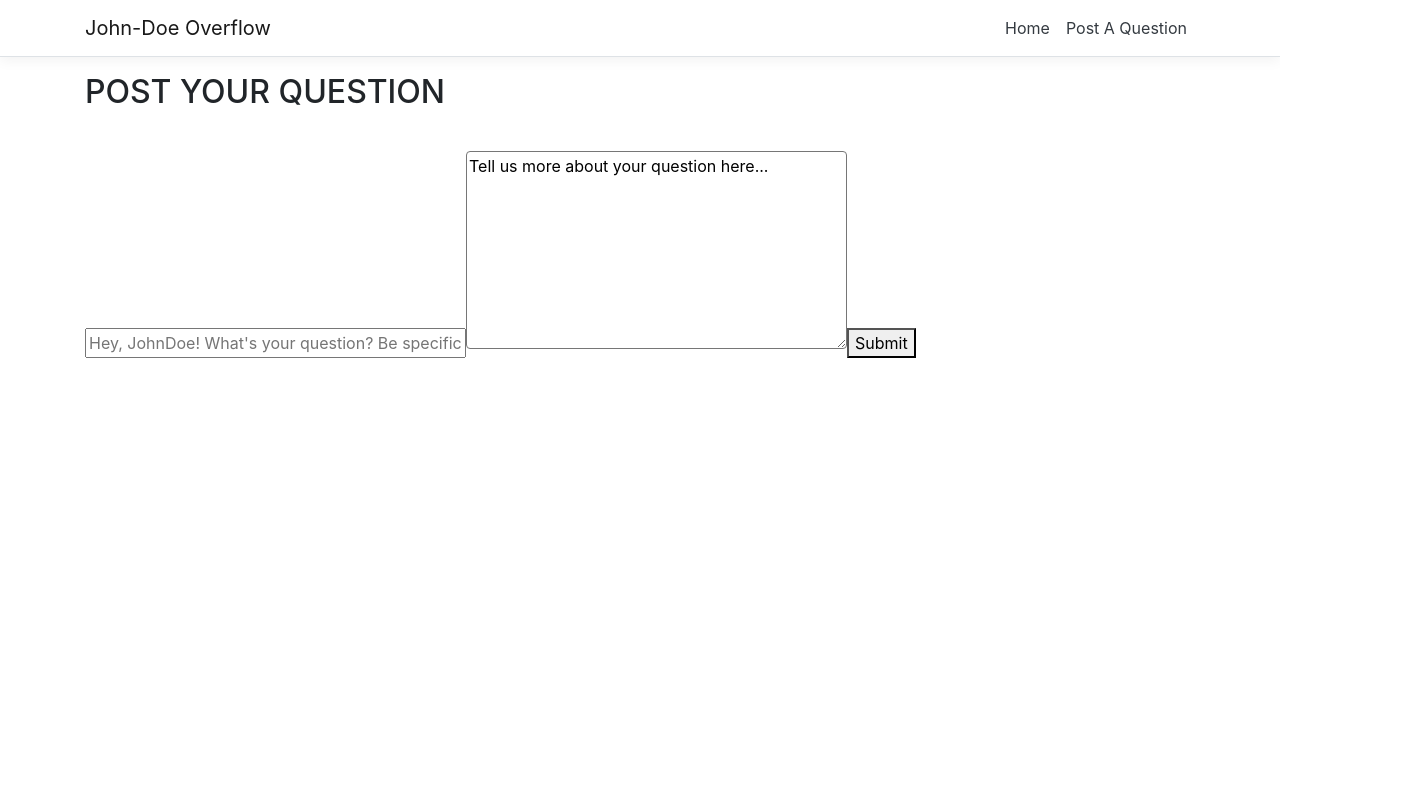
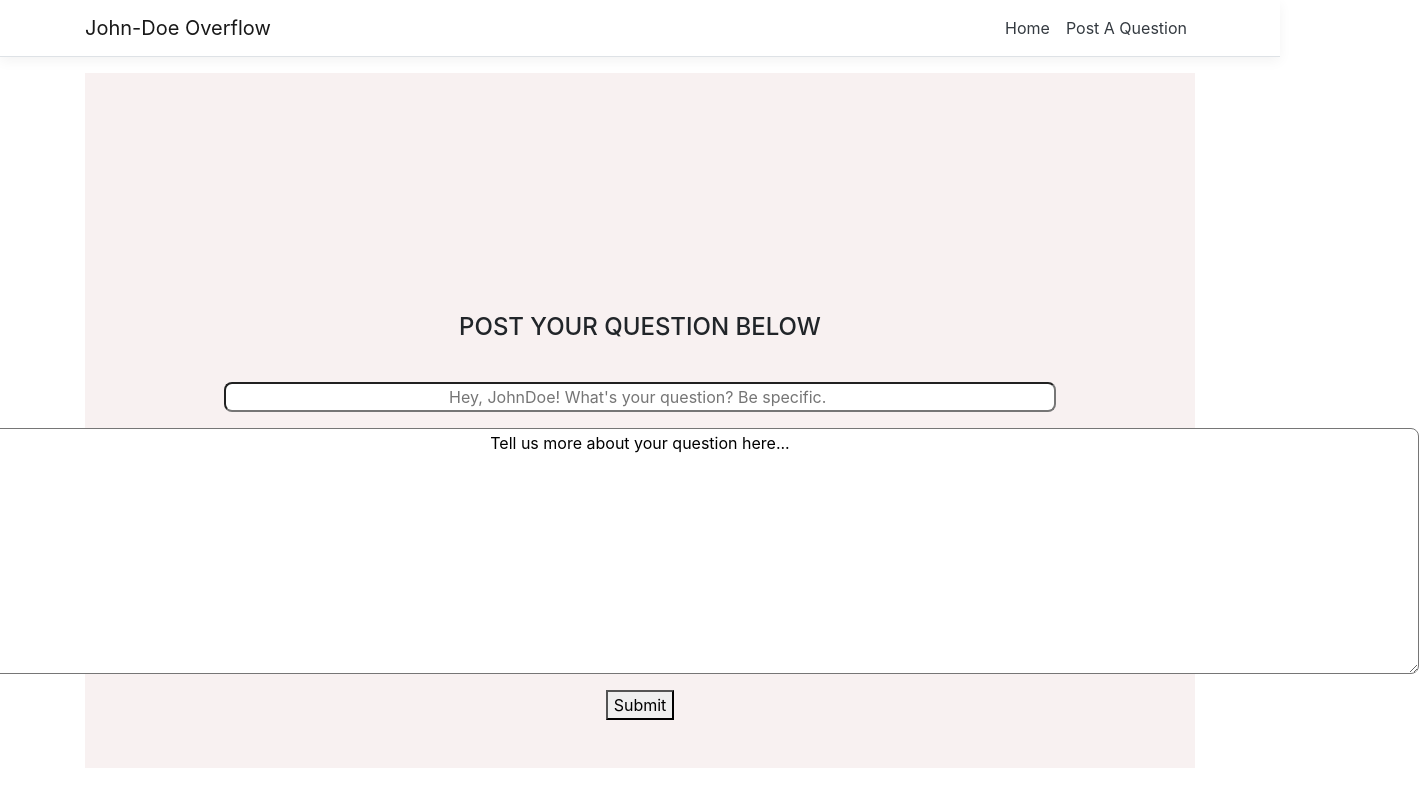
Before and after one commit to LivCunningham/JohnDoeOverflow, a React (Create React App) app in the folder ClientApp/: page /Post in a window 1280 px wide. Shown: the whole page, 1419 px wide, since content can reach past the window. Built offline with nearby package versions, Linux system fonts and the light colour scheme.

Commit message:
a little styling

```diff
--- a/ClientApp/src/Pages/PostQuestion.css
+++ b/ClientApp/src/Pages/PostQuestion.css
@@ -1,9 +1,55 @@
+/* @media () .text-area {
+  width: 381px;
+  border-radius: 0.25rem;
+  margin-top: 2rem;
+} */
+
+.question-post {
+  display: flex;
+  flex-direction: column;
+  justify-content: center;
+}
+
+.input-Q {
+  display: flex;
+  /* justify-content: center; */
+  flex-direction: column;
+  align-items: center;
+  align-content: space-around;
+}
+
 .title-input {
-  width: 381px;
+  border-radius: 0.5rem;
+  text-align: center;
+  margin: 0rem 5rem 1rem 5rem;
+  width: 75%;
 }
 
 .text-area {
-  width: 381px;
-  border-radius: 0.25rem;
-  margin-top: 2rem;
+  border-radius: 0.5rem;
+  text-align: center;
+  margin: 0rem 5rem 0rem 5rem;
 }
+
+.text-area p {
+  padding-left: 1rem;
+}
+
+h2 {
+  display: flex;
+  justify-content: center;
+  align-items: center;
+  padding-bottom: 2rem;
+  margin-top: 15rem;
+  font-size: 24px;
+}
+
+.submit-Q {
+  margin-top: 1rem;
+}
+
+.Post {
+  background-color: rgb(248, 241, 241);
+  padding-top: -3rem;
+  padding-bottom: 3rem;
+}
--- a/ClientApp/src/Pages/PostQuestion.jsx
+++ b/ClientApp/src/Pages/PostQuestion.jsx
@@ -4,20 +4,22 @@ import './PostQuestion.css'
 class PostQuestion extends Component {
   render() {
     return (
-      <div>
-        <h2>POST YOUR QUESTION </h2>
-        <form>
+      <section className="Post">
+        <div className="question-post">
+          <h2>POST YOUR QUESTION BELOW</h2>
+          <form className="input-Q">
             <input
               className="title-input"
               type="text"
               placeholder="Hey, JohnDoe! What's your question? Be specific. "
             />
-          <textarea className="text-area" rows="8" cols="150">
+            <textarea className="text-area" rows="10" cols="150">
               Tell us more about your question here...
             </textarea>
-          <button>Submit</button>
+            <button className="submit-Q">Submit</button>
           </form>
         </div>
+      </section>
     )
   }
 }
```
Lines whose indentation alone changed are shown as unchanged.
